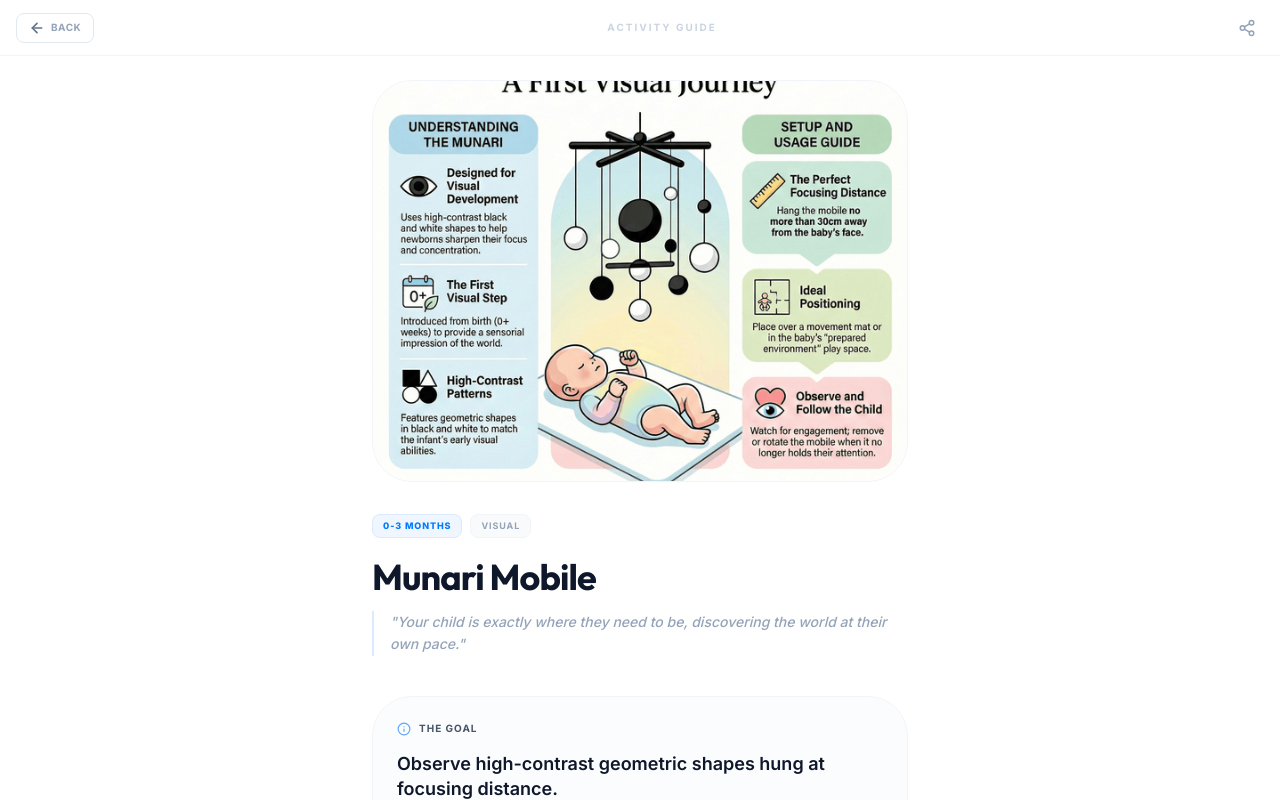
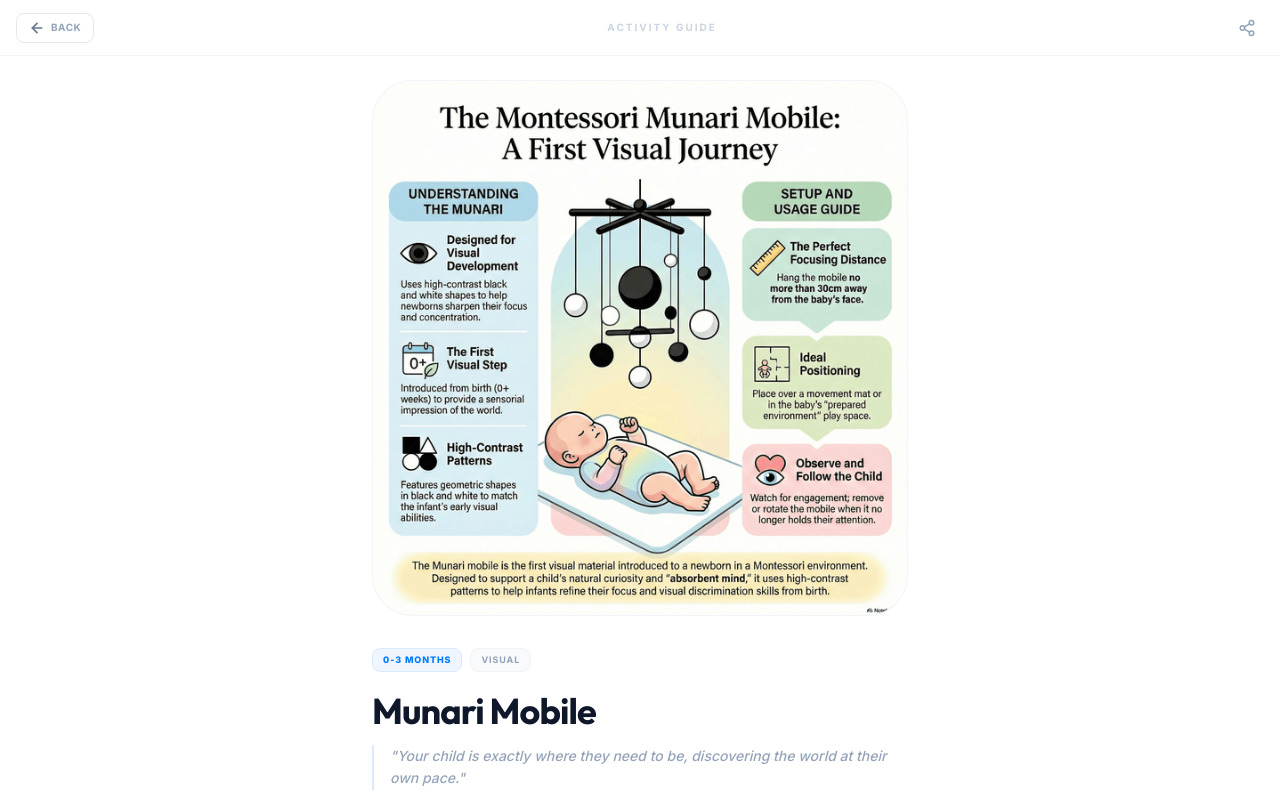
Before and after one commit to gwilford1-png/montessori5, a React (Vite) app in the folder tiny-steps-6/: page / in a window 1280 px wide. Both pictures are taken after a click on the element 640 px from the left and 161 px from the top of the page. Built offline with nearby package versions, Linux system fonts and the light colour scheme.

Commit message:
Update hero image layout and styling
Changed hero image container to a square aspect ratio and updated image class to 'object-contain'.

```diff
--- a/tiny-steps-6/components/ActivityDetail.tsx
+++ b/tiny-steps-6/components/ActivityDetail.tsx
@@ -99,13 +99,13 @@ const ActivityDetail: React.FC<ActivityDetailComponentProps> = ({
       <div className="max-w-xl mx-auto px-5 pt-6 pb-24">
         {/* 1. Hero Image - Nested within padding */}
         <div className="mb-8">
-          <div className="aspect-[4/3] rounded-[2.5rem] overflow-hidden bg-slate-50 border border-slate-100 mb-3 relative flex items-center justify-center">
-            {activity.hero ? (
-              <img
-                src={activity.hero}
-                alt={activity.title}
-                className="w-full h-full object-cover"
-              />
+          <div className="aspect-square rounded-[2.5rem] overflow-hidden bg-slate-50 border border-slate-100 mb-3 relative flex items-center justify-center">
+  {activity.hero ? (
+    <img
+      src={activity.hero}
+      alt={activity.title}
+      className="w-full h-full object-contain"
+    />
             ) : (
               <div className="w-full h-full flex items-center justify-center bg-white/40">
                 <GeminiIllustration
```
